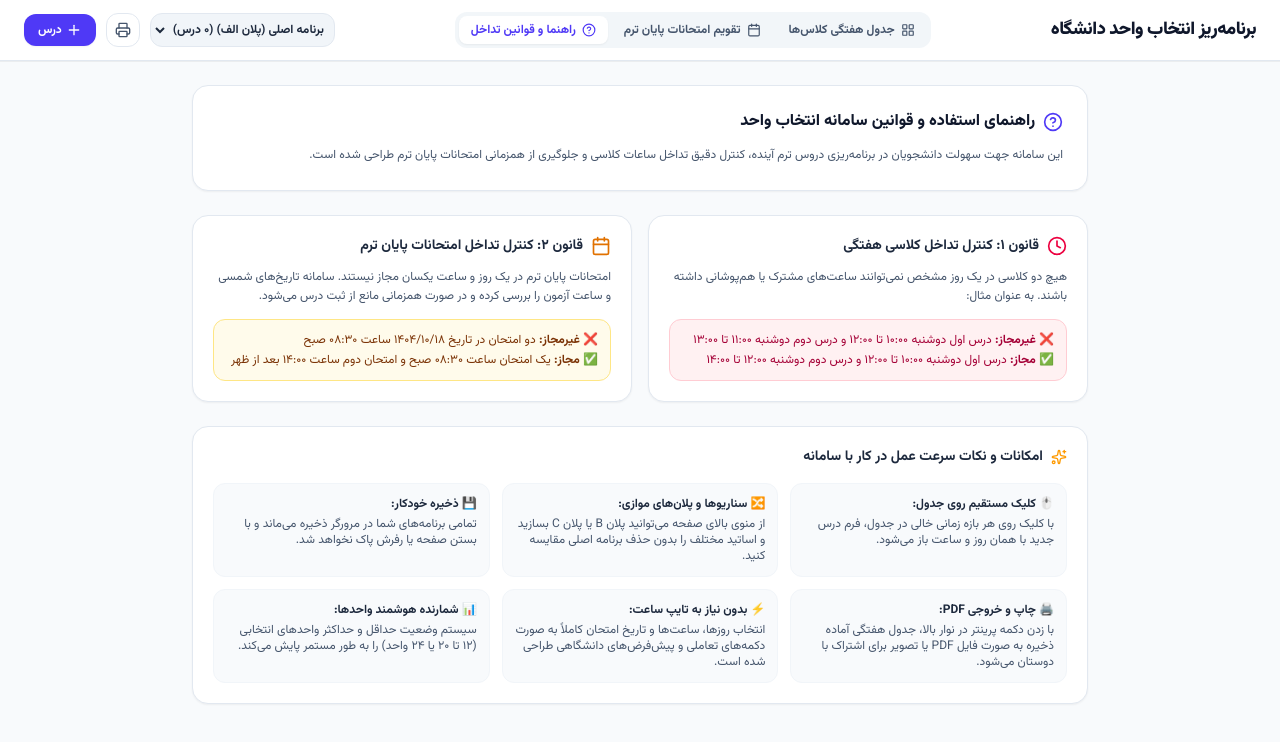
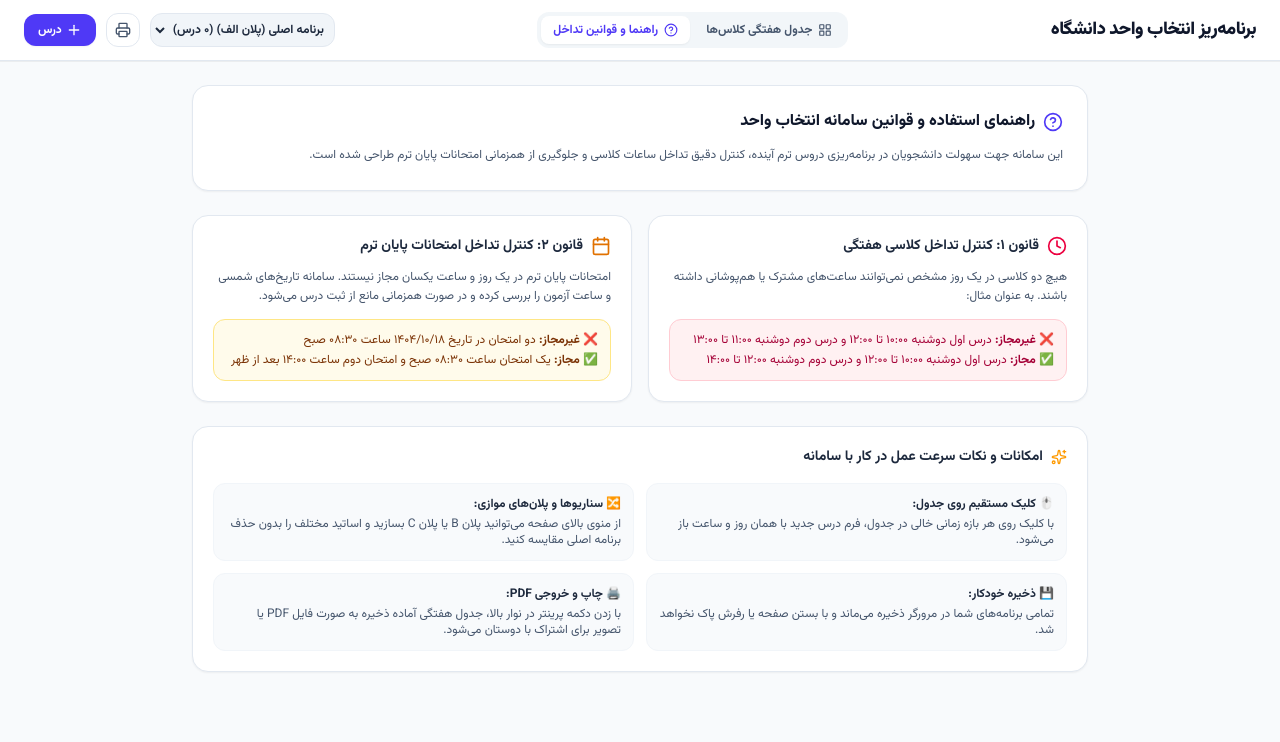
Before and after one commit to AliMhM20/unischedule, a React (Vite) app: page / in a window 1280 px wide. Both pictures are taken after a click on the button "راهنما و قوانین تداخل". Shown: the top 742 px of the page. Built offline with nearby package versions, Linux system fonts and the light colour scheme.

Commit message:
feat: move exam timeline to main view
Integrated the exam timeline directly into the main grid view and removed the redundant navigation tab for a streamlined interface. Also added smart default session scheduling in the course form.

```diff
--- a/src/App.tsx
+++ b/src/App.tsx
@@ -15,7 +15,7 @@ const ACTIVE_PLAN_KEY = 'uni_schedule_active_plan_v3';
 
 export default function App() {
   // Navigation
-  const [activeTab, setActiveTab] = useState<'grid' | 'exams' | 'help'>('grid');
+  const [activeTab, setActiveTab] = useState<'grid' | 'help'>('grid');
   const [showFriday, setShowFriday] = useState<boolean>(false);
 
   // Plans state - Defaults to empty schedule for new users
@@ -220,12 +220,8 @@ export default function App() {
               />
             </div>
 
-          </div>
-        )}
-
-        {/* TAB 2: EXAM TIMELINE & CONFLICTS */}
-        {activeTab === 'exams' && (
-          <div className="w-full">
+            {/* 3. Exam Timeline (Below Timetable) */}
+            <div className="w-full pt-4">
               <ExamTimelineView
                 courses={activePlan.courses}
                 onEditCourse={(course) => {
@@ -234,6 +230,8 @@ export default function App() {
                   setIsFormModalOpen(true);
                 }}
               />
+            </div>
+
           </div>
         )}
 
--- a/src/components/CourseFormModal.tsx
+++ b/src/components/CourseFormModal.tsx
@@ -165,11 +165,38 @@ export const CourseFormModal: React.FC<CourseFormModalProps> = ({
   if (!isOpen) return null;
 
   const handleAddSession = () => {
+    // Determine the next logical day based on the first session (if it exists)
+    let nextDay: DayOfWeek = 'monday';
+    let nextStart = '10:00';
+    let nextEnd = '12:00';
+
+    if (sessions.length > 0) {
+      const firstSession = sessions[0];
+      nextStart = firstSession.startTime;
+      nextEnd = firstSession.endTime;
+
+      const dayOrder: DayOfWeek[] = ['saturday', 'sunday', 'monday', 'tuesday', 'wednesday', 'thursday', 'friday'];
+      const firstIdx = dayOrder.indexOf(firstSession.day);
+
+      if (firstIdx !== -1) {
+        if (firstIdx >= 0 && firstIdx <= 2) {
+          // Saturday to Monday -> 2 days later
+          nextDay = dayOrder[firstIdx + 2];
+        } else if (firstIdx === 3 || firstIdx === 4) {
+          // Tuesday, Wednesday -> 2 days before
+          nextDay = dayOrder[firstIdx - 2];
+        } else {
+          // Thursday, Friday -> same day
+          nextDay = firstSession.day;
+        }
+      }
+    }
+
     const newSession: ClassSession = {
       id: `session-${Date.now()}`,
-      day: 'monday',
-      startTime: '10:00',
-      endTime: '12:00',
+      day: nextDay,
+      startTime: nextStart,
+      endTime: nextEnd,
     };
     setSessions([...sessions, newSession]);
   };
--- a/src/components/HelpAndRules.tsx
+++ b/src/components/HelpAndRules.tsx
@@ -61,7 +61,7 @@ export const HelpAndRules: React.FC = () => {
           امکانات و نکات سرعت عمل در کار با سامانه
         </h3>
 
-        <div className="grid grid-cols-1 sm:grid-cols-2 md:grid-cols-3 gap-3 text-xs text-slate-600">
+        <div className="grid grid-cols-1 sm:grid-cols-2 gap-3 text-xs text-slate-600">
 
           <div className="p-3 bg-slate-50 rounded-xl border border-slate-100 space-y-1">
             <div className="font-bold text-slate-800">🖱️ کلیک مستقیم روی جدول:</div>
@@ -83,16 +83,6 @@ export const HelpAndRules: React.FC = () => {
             <div>با زدن دکمه پرینتر در نوار بالا، جدول هفتگی آماده ذخیره به صورت فایل PDF یا تصویر برای اشتراک با دوستان می‌شود.</div>
           </div>
 
-          <div className="p-3 bg-slate-50 rounded-xl border border-slate-100 space-y-1">
-            <div className="font-bold text-slate-800">⚡ بدون نیاز به تایپ ساعت:</div>
-            <div>انتخاب روزها، ساعت‌ها و تاریخ امتحان کاملاً به صورت دکمه‌های تعاملی و پیش‌فرض‌های دانشگاهی طراحی شده است.</div>
-          </div>
-
-          <div className="p-3 bg-slate-50 rounded-xl border border-slate-100 space-y-1">
-            <div className="font-bold text-slate-800">📊 شمارنده هوشمند واحدها:</div>
-            <div>سیستم وضعیت حداقل و حداکثر واحدهای انتخابی (۱۲ تا ۲۰ یا ۲۴ واحد) را به طور مستمر پایش می‌کند.</div>
-          </div>
-
         </div>
       </div>
 
--- a/src/components/Navbar.tsx
+++ b/src/components/Navbar.tsx
@@ -7,8 +7,8 @@ import { SchedulePlan } from '../types/schedule';
 import { toPersianDigits } from '../utils/timeUtils';
 
 interface NavbarProps {
-  activeTab: 'grid' | 'exams' | 'help';
-  setActiveTab: (tab: 'grid' | 'exams' | 'help') => void;
+  activeTab: 'grid' | 'help';
+  setActiveTab: (tab: 'grid' | 'help') => void;
   onOpenAddModal: () => void;
   plans: SchedulePlan[];
   activePlanId: string;
@@ -51,19 +51,6 @@ export const Navbar: React.FC<NavbarProps> = ({
           >
             <LayoutGrid className="w-3.5 h-3.5" />
             جدول هفتگی کلاس‌ها
-          </button>
-
-          <button
-            type="button"
-            onClick={() => setActiveTab('exams')}
-            className={`flex items-center gap-1.5 px-3 py-1.5 rounded-lg text-xs font-bold transition-all whitespace-nowrap ${
-              activeTab === 'exams'
-                ? 'bg-white text-indigo-600 shadow-xs'
-                : 'text-slate-600 hover:text-slate-900'
-            }`}
-          >
-            <Calendar className="w-3.5 h-3.5" />
-            تقویم امتحانات پایان ترم
           </button>
 
           <button
@@ -151,19 +138,6 @@ export const Navbar: React.FC<NavbarProps> = ({
 
         <button
           type="button"
-          onClick={() => setActiveTab('exams')}
-          className={`flex-1 flex items-center justify-center gap-1 text-xs font-bold py-1.5 px-2 rounded-lg transition-all ${
-            activeTab === 'exams'
-              ? 'bg-white text-indigo-600 shadow-xs border border-slate-200'
-              : 'text-slate-600 hover:text-slate-900'
-          }`}
-        >
-          <Calendar className="w-3.5 h-3.5" />
-          <span>امتحانات</span>
-        </button>
-
-        <button
-          type="button"
           onClick={() => setActiveTab('help')}
           className={`flex-1 flex items-center justify-center gap-1 text-xs font-bold py-1.5 px-2 rounded-lg transition-all ${
             activeTab === 'help'
```
Lines whose indentation alone changed are shown as unchanged.
